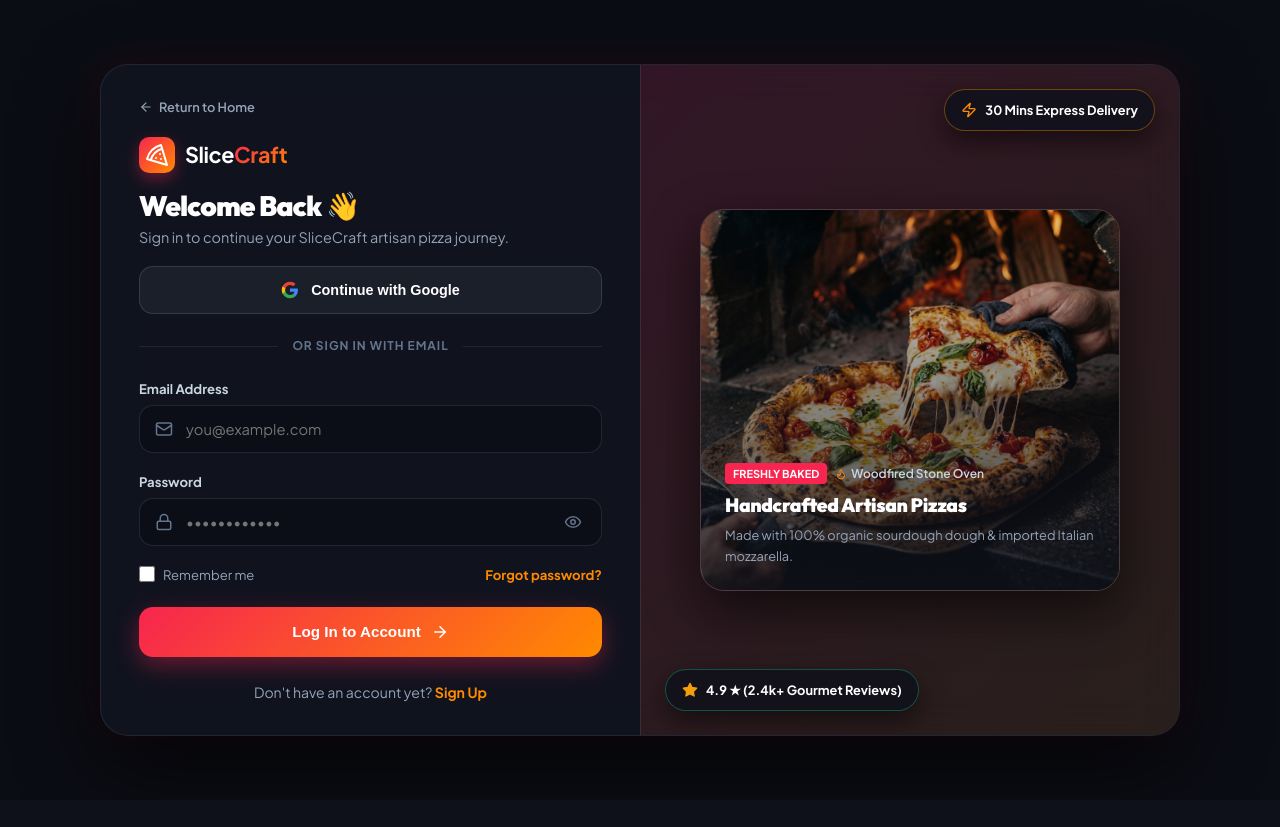
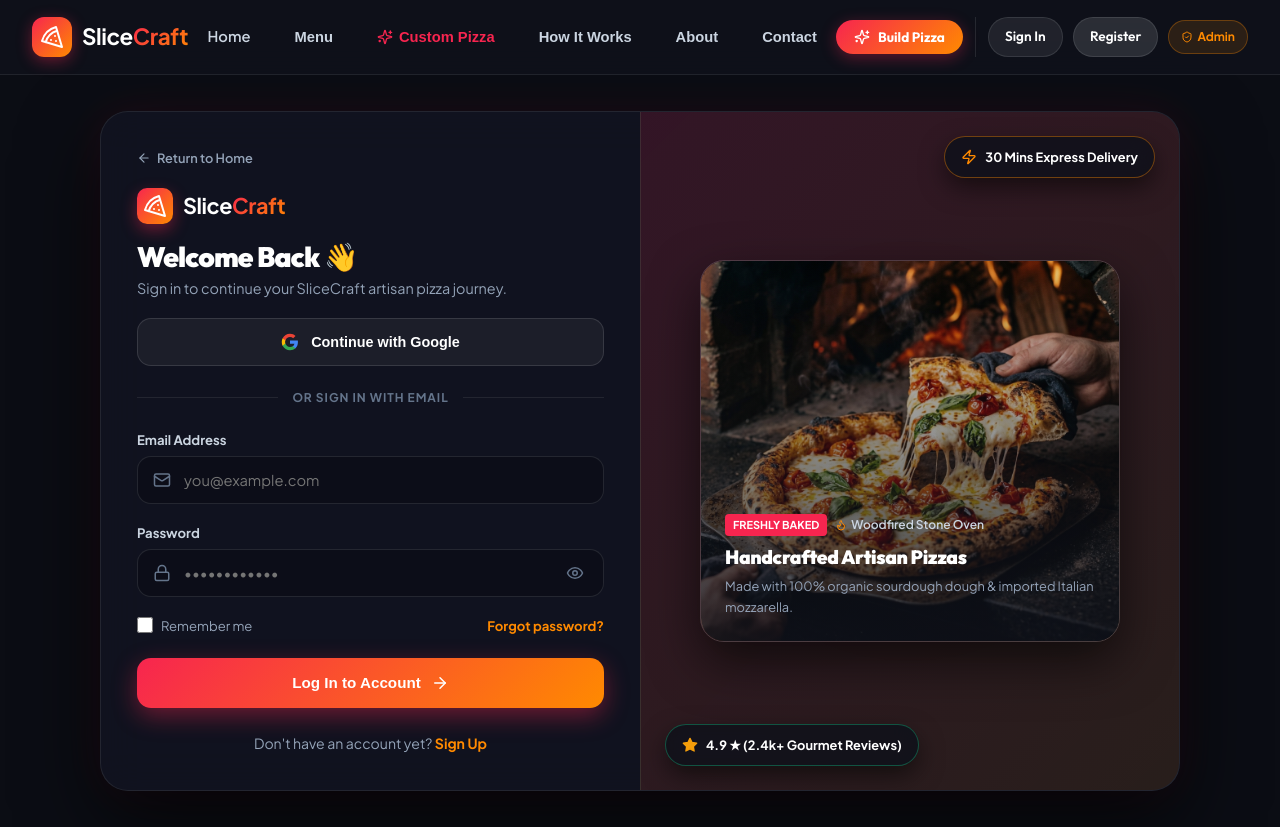
Before and after one commit to jafia1362-creator/OIBSIP, a React (Vite) app in the folder frontend/: page /login in a window 1280 px wide. Before the commit the page ends 800 px from the top, so only its background shows below. Built offline with nearby package versions, Linux system fonts and the light colour scheme; no server answers.

Commit message:
Fix sticky navbar and login scroll clipping: make Navbar sticky across all views and remove auth card overflow clipping

```diff
--- a/frontend/src/App.jsx
+++ b/frontend/src/App.jsx
@@ -53,8 +53,8 @@
   return (
     <div style={{ minHeight: '100vh', display: 'flex', flexDirection: 'column', backgroundColor: '#0F111A', color: '#FFF' }}>
       <div style={{ flex: 1, display: 'flex', flexDirection: 'column' }}>
-        {/* Render Customer Navbar ONLY on normal storefront routes */}
-        {!isDedicatedLayout && <Navbar openBuilder={handleOpenBuilder} isBuilderOpen={isBuilderOpen} />}
+        {/* Render Customer Navbar on all customer-facing storefront routes */}
+        {!isAdminRoute && <Navbar openBuilder={handleOpenBuilder} isBuilderOpen={isBuilderOpen} />}
 
         <main style={{ flex: 1, display: 'flex', flexDirection: 'column' }}>
           <Routes>
--- a/frontend/src/index.css
+++ b/frontend/src/index.css
@@ -3288,26 +3288,83 @@
   }
 }
 
+/* Sticky Sticky Navigation Header */
+.nav-header {
+  position: sticky;
+  top: 0;
+  left: 0;
+  right: 0;
+  width: 100%;
+  z-index: 1000;
+  transition: all 0.3s ease;
+  border-bottom: 1px solid rgba(255, 255, 255, 0.08);
+}
+
+.nav-container {
+  display: flex;
+  align-items: center;
+  justify-content: space-between;
+  height: 74px;
+  width: 100%;
+}
+
+.nav-brand {
+  display: flex;
+  align-items: center;
+  gap: 10px;
+  font-size: 1.4rem;
+  font-weight: 900;
+  text-decoration: none;
+}
+
+.nav-menu-desktop {
+  display: flex;
+  align-items: center;
+  gap: 20px;
+}
+
+.nav-actions-desktop {
+  display: flex;
+  align-items: center;
+  gap: 12px;
+}
+
+.nav-link-item {
+  background: none;
+  border: none;
+  color: #CBD5E1;
+  font-size: 0.92rem;
+  font-weight: 600;
+  cursor: pointer;
+  transition: all 0.2s ease;
+  text-decoration: none;
+  padding: 6px 12px;
+  border-radius: 8px;
+}
+
+.nav-link-item:hover,
+.nav-link-item.active {
+  color: #FFFFFF;
+  background: rgba(255, 255, 255, 0.08);
+}
+
 /* 17. Premium Split-Screen Authentication Design System */
 .auth-split-wrapper {
-  min-height: 100vh;
-  min-height: 100dvh;
+  min-height: calc(100vh - 74px);
   width: 100%;
   display: flex;
   align-items: center;
   justify-content: center;
   position: relative;
   background-color: #0B0D14;
-  overflow-x: hidden;
-  padding: 24px 20px;
+  padding: 36px 20px;
   box-sizing: border-box;
 }
 
 .auth-split-card {
   width: 100%;
   max-width: 1080px;
-  max-height: min(720px, calc(100vh - 48px));
-  background: rgba(18, 21, 33, 0.82);
+  background: rgba(18, 21, 33, 0.85);
   backdrop-filter: blur(20px);
   -webkit-backdrop-filter: blur(20px);
   border: 1px solid rgba(255, 255, 255, 0.08);
@@ -3315,22 +3372,20 @@
   box-shadow: 0 30px 80px rgba(0, 0, 0, 0.7), 0 0 40px rgba(247, 37, 79, 0.1);
   display: grid;
   grid-template-columns: 1fr 1fr;
-  overflow: hidden;
   position: relative;
   z-index: 2;
   transition: all 0.4s ease;
+  overflow: hidden;
 }
 
 /* Left Form Side */
 .auth-form-side {
-  padding: 32px 38px;
+  padding: 36px 36px;
   display: flex;
   flex-direction: column;
   justify-content: center;
   position: relative;
   z-index: 3;
-  overflow-y: auto;
-  max-height: 100%;
 }
 
 .auth-form-side::-webkit-scrollbar {
```
